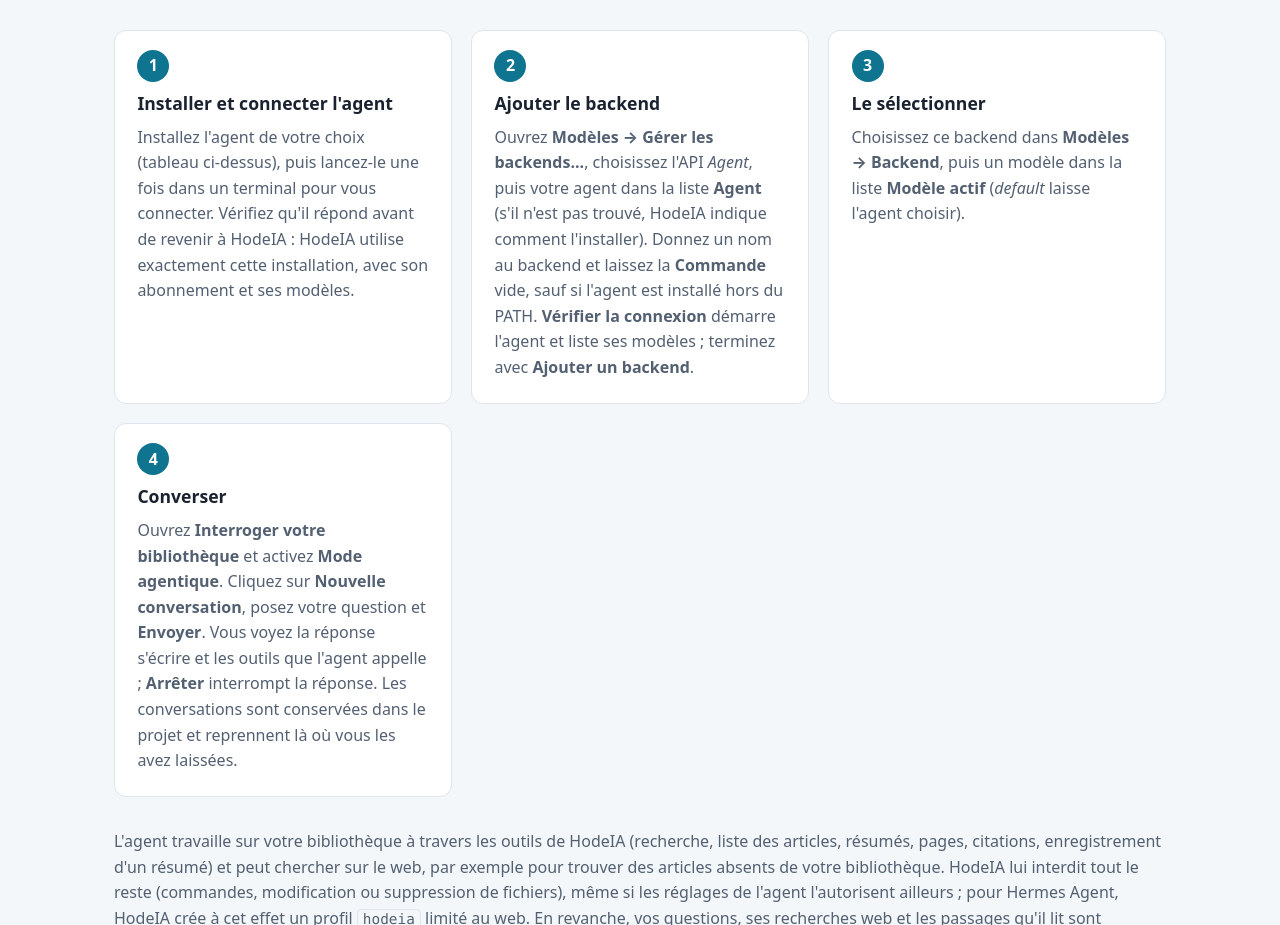
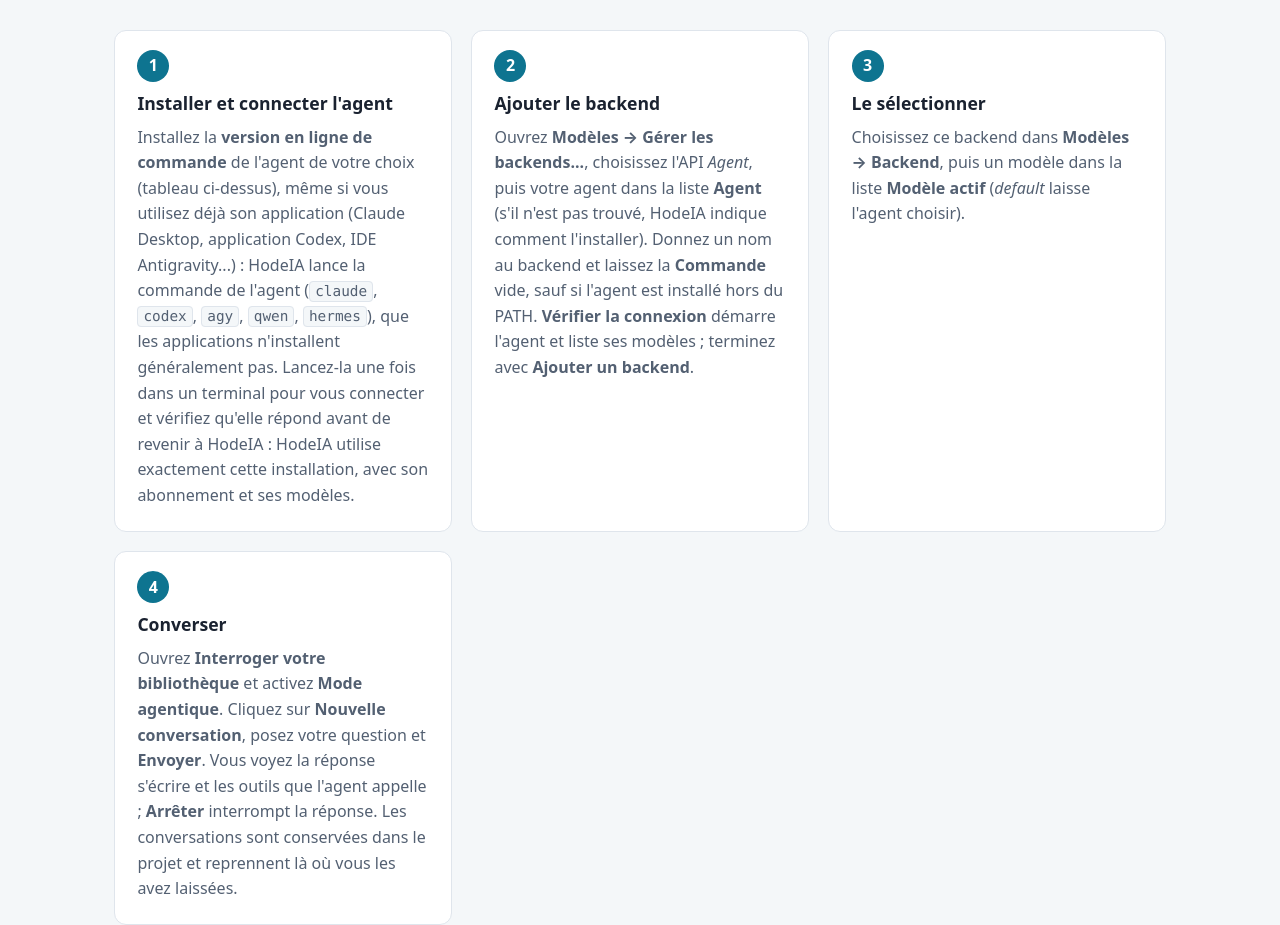
Before and after one commit to hancito/Hodeia, a plain HTML site: page docs/fr/index.html in a window 1280 px wide. Shown: the part 6794-7719 px from the top of the page. Drawn offline with Linux system fonts and the light colour scheme; no server answers.

Commit message:
Document agent mode and MCP server
- README: agent mode feature, supported agents (Claude Code, Codex,
  Antigravity, Qwen Code, Hermes), Anthropic API backend, data folder
  layout for agents and profiles
- TECHNICAL.md: Agents & MCP section covering MCP server, agent
  connectors, profiles, sandboxing, and adding new agents
- docs: clarify to install the command-line agent even when using its
  app

```diff
--- a/docs/fr/index.html
+++ b/docs/fr/index.html
@@ -463,8 +463,10 @@
                         <li class="card">
                             <h3>Installer et connecter l'agent</h3>
                             <p>
-                                Installez l'agent de votre choix (tableau ci-dessus), puis lancez-le une fois dans un terminal pour vous connecter. Vérifiez qu'il répond avant de revenir à
-                                HodeIA : HodeIA utilise exactement cette installation, avec son abonnement et ses modèles.
+                                Installez la <strong>version en ligne de commande</strong> de l'agent de votre choix (tableau ci-dessus), même si vous utilisez déjà son application
+                                (Claude Desktop, application Codex, IDE Antigravity...) : HodeIA lance la commande de l'agent (<code>claude</code>, <code>codex</code>, <code>agy</code>,
+                                <code>qwen</code>, <code>hermes</code>), que les applications n'installent généralement pas. Lancez-la une fois dans un terminal pour vous connecter et vérifiez
+                                qu'elle répond avant de revenir à HodeIA : HodeIA utilise exactement cette installation, avec son abonnement et ses modèles.
                             </p>
                         </li>
                         <li class="card">
```
Also changed, not shown: docs/index.html (+4 -2 lines), 2 other files.
